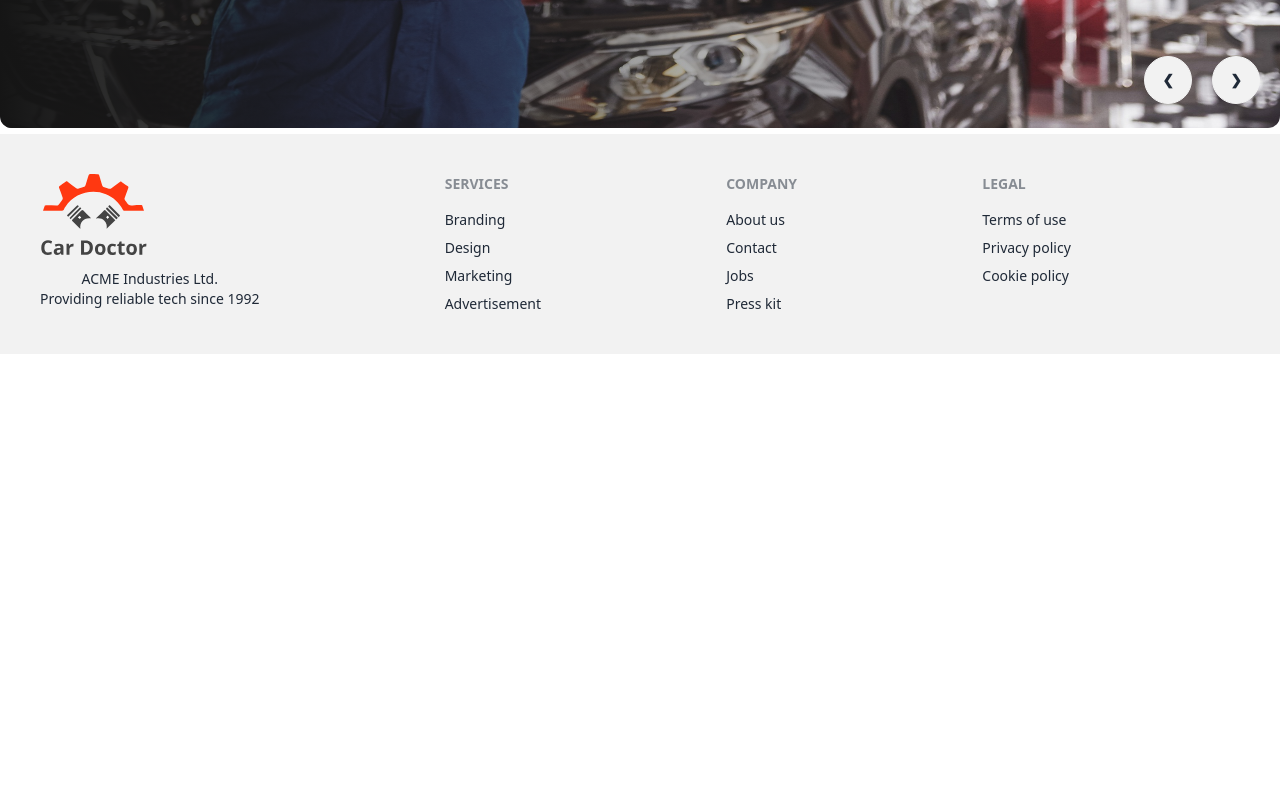
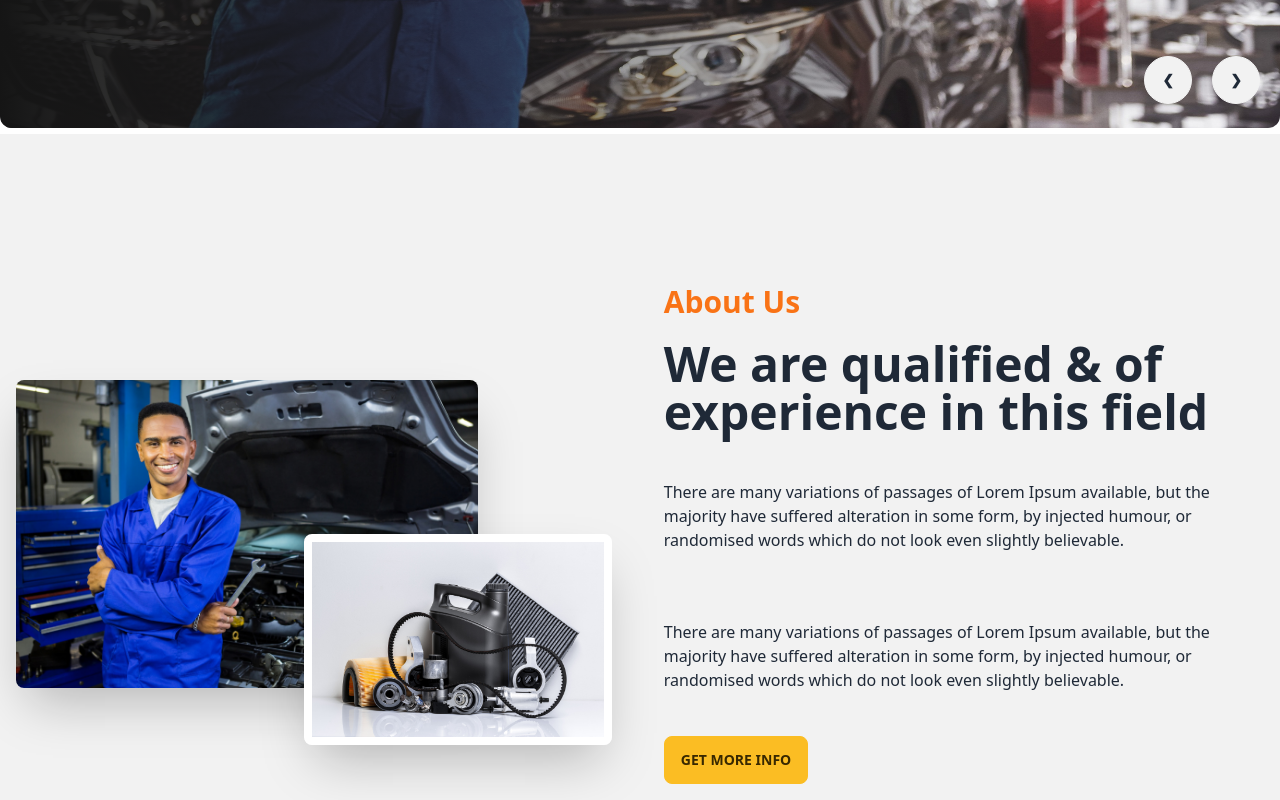
Before and after one commit to omarjafor/Car-Doctor-Client, a React (Vite) app: page / in a window 1280 px wide. Shown: the part 600-1400 px from the top of the page. Before the commit the page ends 954 px from the top, so only its background shows below. Built offline with nearby package versions, Linux system fonts and the light colour scheme.

Commit message:
banner ready practice

```diff
--- /dev/null
+++ b/src/Components/About/About.jsx
@@ -0,0 +1,24 @@
+import person from './../../assets/images/about_us/person.jpg';
+import parts from './../../assets/images/about_us/parts.jpg';
+
+const About = () => {
+    return (
+        <div className="hero min-h-screen bg-base-200">
+            <div className="hero-content flex-col lg:flex-row">
+                <div className='lg:w-1/2 relative'>
+                    <img src={person} className="w-3/4 rounded-lg shadow-2xl" />
+                    <img src={parts} className="w-1/2 absolute right-5 top-1/2 rounded-lg border-8 border-white shadow-2xl" />
+                </div>
+                <div className='lg:w-1/2 space-y-5 p-4 text-left'>
+                    <h3 className='text-3xl text-orange-500 font-bold'>About Us</h3>
+                    <h1 className="text-5xl font-bold">We are qualified & of experience in this field</h1>
+                    <p className="py-6">There are many variations of passages of Lorem Ipsum available, but the majority have suffered alteration in some form, by injected humour, or randomised words which do not look even slightly believable. </p>
+                    <p className="py-6">There are many variations of passages of Lorem Ipsum available, but the majority have suffered alteration in some form, by injected humour, or randomised words which do not look even slightly believable. </p>
+                    <button className="btn btn-warning">Get More Info</button>
+                </div>
+            </div>
+        </div>
+    );
+};
+
+export default About;
--- a/src/Components/Home/Home.jsx
+++ b/src/Components/Home/Home.jsx
@@ -1,3 +1,4 @@
+import About from "../About/About";
 import Banner from "../Banner/Banner";
 
 
@@ -5,6 +6,7 @@
     return (
         <div>
             <Banner></Banner>
+            <About></About>
         </div>
     );
 };
```
